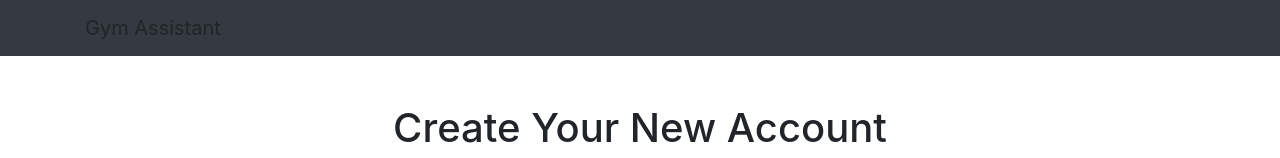
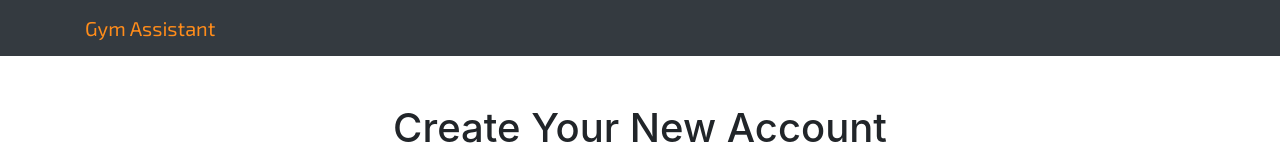
Before and after one commit to ETCraig/GymAssistant, a React (Create React App) app in the folder client/: page /Register in a window 1280 px wide. Shown: the top 158 px of the page. Built offline with nearby package versions, Linux system fonts and the light colour scheme.

Commit message:
Styles Folder Created

```diff
--- a/client/src/Components/NavBar.js
+++ b/client/src/Components/NavBar.js
@@ -1,4 +1,5 @@
 import React, {Component} from 'react';
+import './Styles/Styles.css';
 import {
     Collapse,
     Navbar,
@@ -20,7 +21,7 @@ class NavBar extends Component {
             <div>
                 <Navbar color='dark' dark expand='sm' className='mb-5'>
                     <Container>
-                        <NavbarBrand>Gym Assistant</NavbarBrand>
+                        <NavbarBrand id='NavBarBrand'>Gym Assistant</NavbarBrand>
                         <NavbarToggler onClick={this.toggle}>
                             <Collapse isOpen={this.state.isOpen}>
                                 <Nav className='ml-auto' navbar>
--- a/client/src/Components/Register.js
+++ b/client/src/Components/Register.js
@@ -20,7 +20,7 @@ class Register extends Component {
         this.onSubmit = this.onSubmit.bind(this);
     }
     onChange(e) {
-        this.setState({[e.target.value]: e.target.value});
+        this.setState({[e.target.name]: e.target.value});
     }
     onSubmit(e) {
         let {name, email, password, password2} = this.state;
@@ -39,21 +39,29 @@ class Register extends Component {
             <div>
                 <h1>Create Your New Account</h1>
                 <input
+                name='name'
+                type='name'
                 placeholder='Name'
                 value={this.state.name}
                 onChange={this.onChange}
                 />
                 <input
+                name='email'
+                type='email'
                 placeholder='Email'
                 value={this.state.email}
                 onChange={this.onChange}
                 />
                 <input
+                name='password'
+                type='password'
                 placeholder='Password'
                 value={this.state.password}
                 onChange={this.onChange}
                 />
                 <input
+                name='password2'
+                type='password'
                 placeholder='Confirm Password'
                 value={this.state.password2}
                 onChange={this.onChange}
--- /dev/null
+++ b/client/src/Components/Styles/Styles.css
@@ -0,0 +1,6 @@
+@import url('https://fonts.googleapis.com/css?family=Exo+2');
+
+#NavBarBrand {
+    color: #ff8c1a;
+    font-family: 'Exo 2', sans-serif;
+}
```
